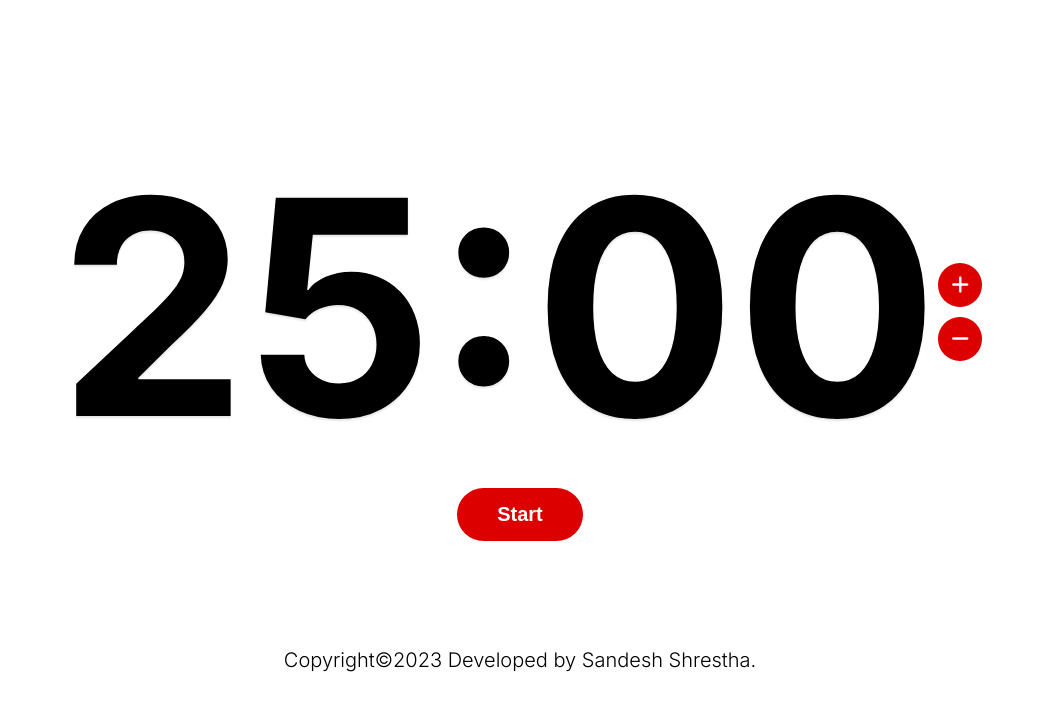
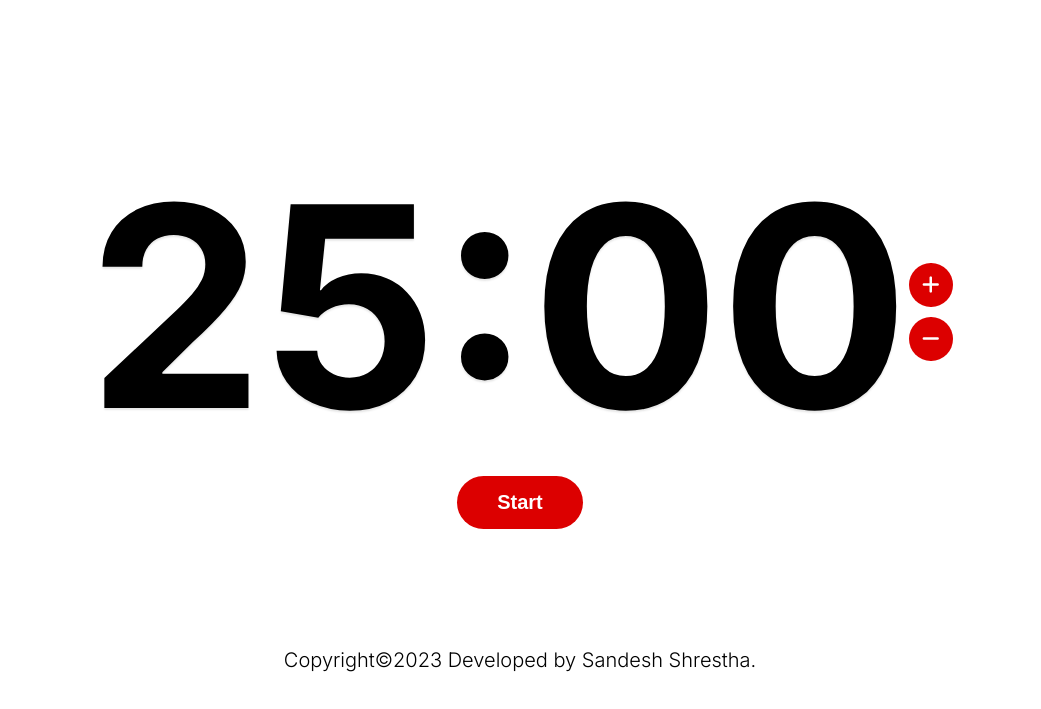
Before and after one commit to Neyywaar/Pomodesh, a plain HTML site: page index.html in a window 1280 px wide. Shown: the part 91-800 px from the top of the page, without its empty margins (120-1161 px from the left). Drawn offline with Linux system fonts and the light colour scheme.

Commit message:
Update style.css

```diff
--- a/CSS/style.css
+++ b/CSS/style.css
@@ -81,7 +81,7 @@ header li {
 
 #timer {
   margin-top: 15rem;
-  font-size: 30rem;
+  font-size: 28rem;
   font-weight: bold;
   text-shadow: 0 0.2rem 0.2rem rgba(0, 0, 0, 0.1);
 }
```
